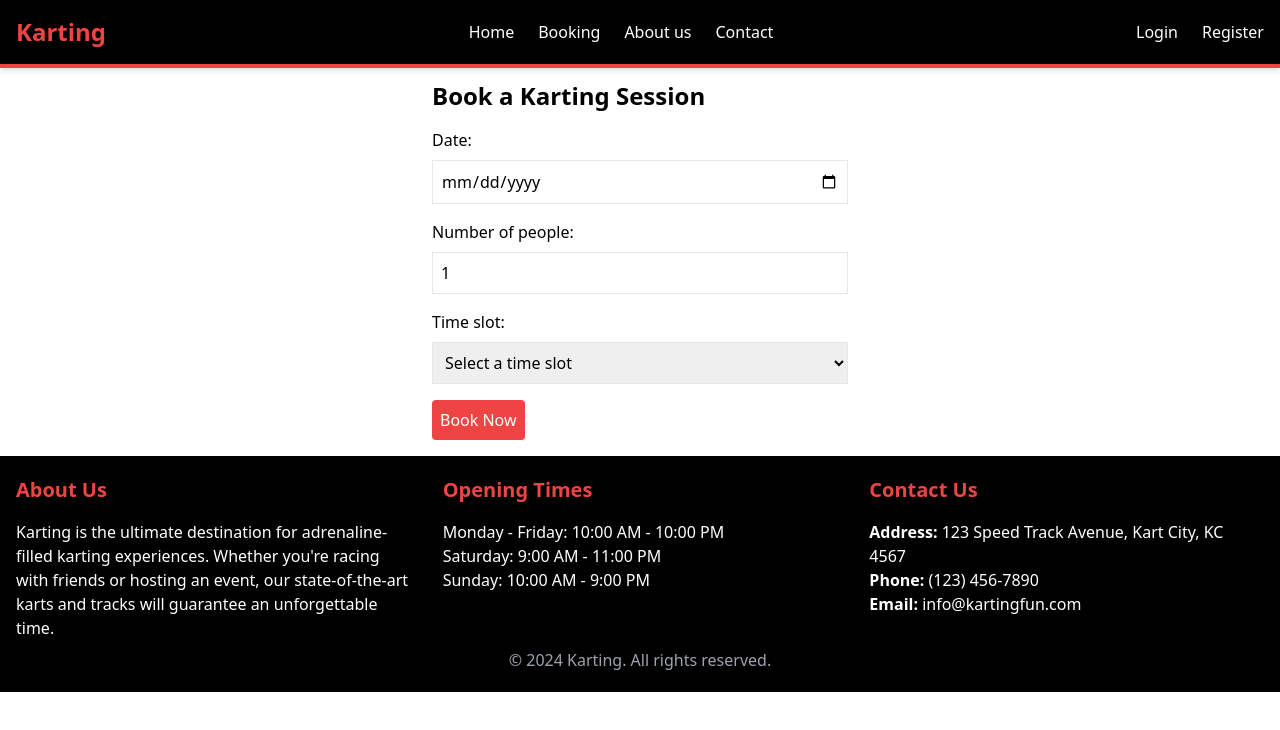
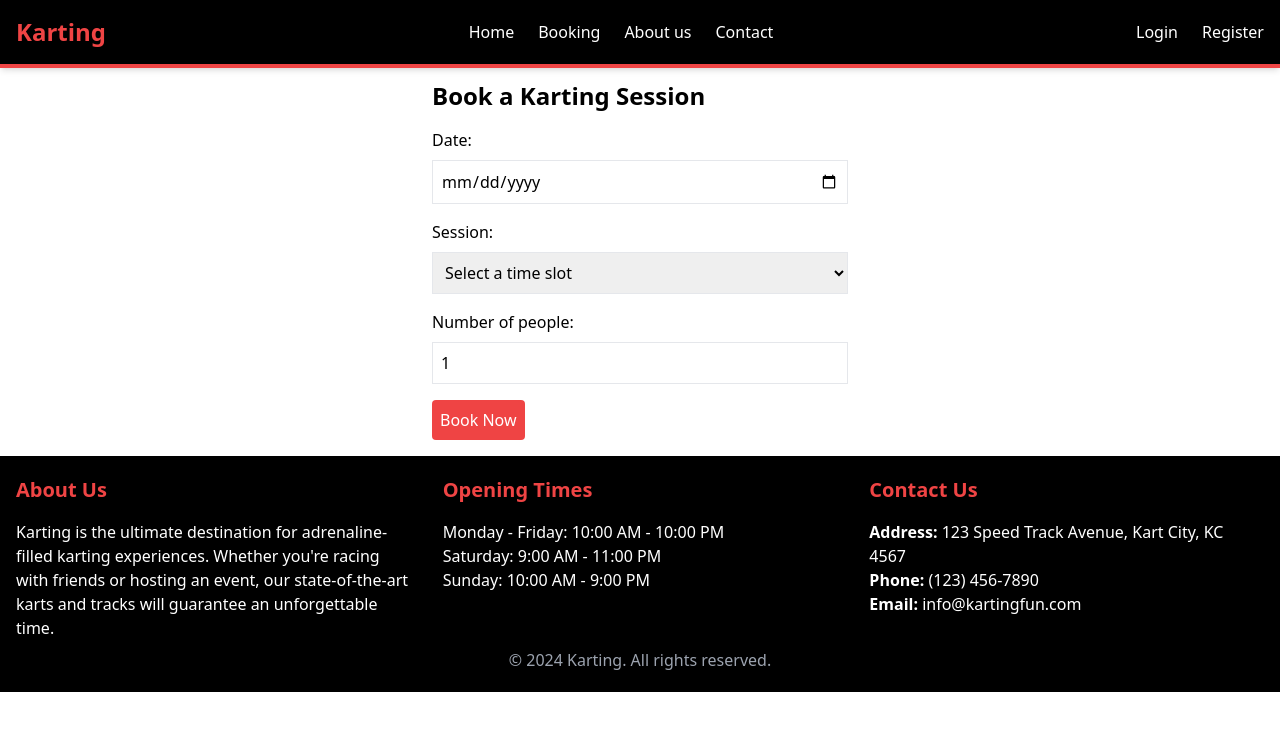
Before and after one commit to Allertvdw/KartApp-FE, a React (Vite) app in the folder kart-app-fe/: page /booking in a window 1280 px wide. Shown: the top 730 px of the page. Built offline with nearby package versions, Linux system fonts and the light colour scheme; the HTML template or start-up script is replaced by a standard one.

Commit message:
Added booking logic with fetch sessions

```diff
--- a/kart-app-fe/src/components/booking/BookingForm.jsx
+++ b/kart-app-fe/src/components/booking/BookingForm.jsx
@@ -1,18 +1,61 @@
-import { useState } from "react";
-import { timeslots } from "../../assets/timeslots";
+import { useEffect, useState } from "react";
+import { useNavigate } from "react-router-dom";
+import ToastNotification from "../notifications/ToastNotification";
 
 export default function BookingForm() {
   const [date, setDate] = useState("");
   const [peopleCount, setPeopleCount] = useState(1);
-  const [timeslot, setTimeslot] = useState("");
+  const [selectedSession, setSelectedSession] = useState("");
+  const [sessions, setSessions] = useState([]);
+  const [loading, setLoading] = useState(false);
+  const navigate = useNavigate();
+
+  useEffect(() => {
+    if (date) {
+      fetchAvailableSessions(date);
+    }
+  }, [date]);
+
+  const fetchAvailableSessions = async () => {
+    const response = await fetch(
+      `https://localhost:7197/api/Session?date=${date}`
+    );
+    const data = await response.json();
+    setSessions(data);
+  };
 
   const handleSubmit = async (e) => {
     e.preventDefault();
-    console.log({
-      date,
-      peopleCount,
-      timeslot,
-    });
+
+    if (!selectedSession) {
+      ToastNotification("error", "Please select a timeslot.");
+      return;
+    }
+
+    setLoading(true);
+
+    try {
+      const response = await fetch("https://localhost:7197/api/Booking", {
+        method: "POST",
+        headers: {
+          "Content-Type": "application/json",
+        },
+        body: JSON.stringify({
+          sessionId: selectedSession,
+          peopleCount,
+        }),
+      });
+
+      if (!response.ok) {
+        throw new Error("Failed to book session");
+      }
+
+      ToastNotification("success", "Session booked successfully.");
+    } catch (error) {
+      ToastNotification("error", error.message);
+    } finally {
+      setLoading(false);
+    }
   };
 
   return (
@@ -33,6 +76,35 @@ export default function BookingForm() {
           />
         </div>
         <div>
+          <label htmlFor="selectedSession" className="block mb-2">
+            Session:
+          </label>
+          <select
+            id="selectedSession"
+            value={selectedSession}
+            onChange={(e) => setSelectedSession(e.target.value)}
+            className="border p-2 w-full"
+            required
+          >
+            <option value="" disabled>
+              Select a time slot
+            </option>
+            {sessions.map((timeslot) => (
+              <option key={timeslot.id} value={timeslot.id}>
+                {new Date(timeslot.startTime).toLocaleTimeString([], {
+                  hour: "2-digit",
+                  minute: "2-digit",
+                })}{" "}
+                -{" "}
+                {new Date(timeslot.endTime).toLocaleTimeString([], {
+                  hour: "2-digit",
+                  minute: "2-digit",
+                })}
+              </option>
+            ))}
+          </select>
+        </div>
+        <div>
           <label htmlFor="peopleCount" className="block mb-2">
             Number of people:
           </label>
@@ -46,27 +118,6 @@ export default function BookingForm() {
             required
           />
         </div>
-        <div>
-          <label htmlFor="timeSlot" className="block mb-2">
-            Time slot:
-          </label>
-          <select
-            id="timeSlot"
-            value={timeslot}
-            onChange={(e) => setTimeslot(e.target.value)}
-            className="border p-2 w-full"
-            required
-          >
-            <option value="" disabled>
-              Select a time slot
-            </option>
-            {timeslots.map((slot, index) => (
-              <option key={index} value={slot}>
-                {slot}
-              </option>
-            ))}
-          </select>
-        </div>
         <button
           type="submit"
           className="bg-red-500 hover:bg-red-600 text-white p-2 rounded"
```
